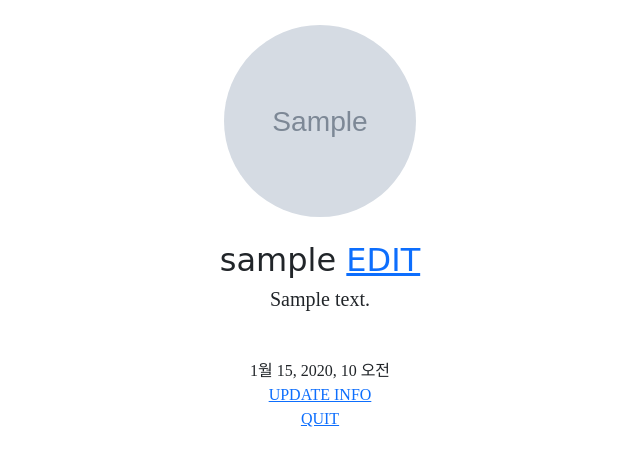
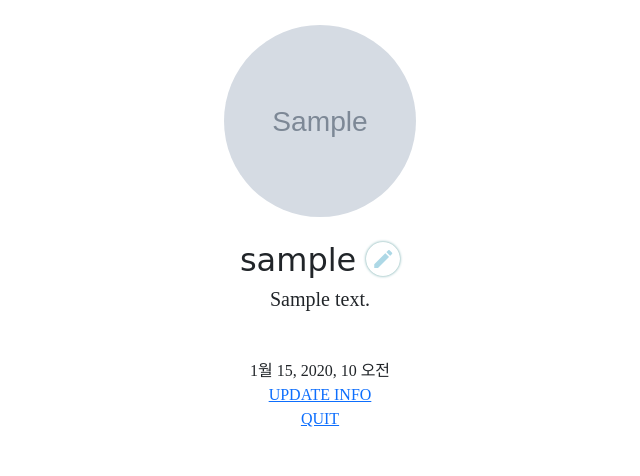
Before and after one commit to hyoung2/2_hihi, a Django app: page /accounts/detail/1 in a window 1280 px wide. Shown: the part 223-699 px from the top of the page, without its empty margins (320-960 px from the left). Run offline with Django 3.2, Linux system fonts and the light colour scheme; a user stored in the database is signed in; tables that the repository leaves empty hold one stand-in row (values such as "Sample post"); grey boxes marked "Sample" are stand-in pictures; parts of the project's set-up code (start-up, migrations or seed data) failed here and were passed over; some libraries are stand-ins or nearby versions; some web fonts are replaced.

Commit message:
7.30 commit 1

```diff
--- a/accountapp/templates/accountapp/detail.html
+++ b/accountapp/templates/accountapp/detail.html
@@ -11,8 +11,9 @@
             <h2 class="NP">
                 {{ target_user.profile.nickname }}
                     {% if target_user == user %}
-                        <a href="{% url 'profileapp:update' pk=target_user.profile.pk %}">
-                            EDIT
+                        <a href="{% url 'profileapp:update' pk=target_user.profile.pk %}"
+                        class="material-icons round_button">
+                            edit
                         </a>
                     {% endif %}
             </h2>
--- a/static/base.css
+++ b/static/base.css
@@ -31,3 +31,15 @@
 .NP {
    font-family: "NanumPen", cursive;
 }
+
+.round_button{
+    color: lightblue;
+    text-decoration: none;
+    box-shadow: 0 0 3px cadetblue;
+    border-radius: 20rem;
+    padding: 0.3rem;
+}
+
+.round_button:hover{
+    color: dimgray;
+}
--- a/templates/head.html
+++ b/templates/head.html
@@ -17,6 +17,11 @@
     {#  DEFAULT CSS LINK  #}
     <link rel="stylesheet" type="text/css" href="{% static 'base.css' %}">
 
+    {# MATERIAL ICONS LINK #}
+    <link href="https://fonts.googleapis.com/css2?family=Material+Icons"
+      rel="stylesheet">
+
+
     <style>
         @font-face {
             font-family: 'NanumBrush';
```
